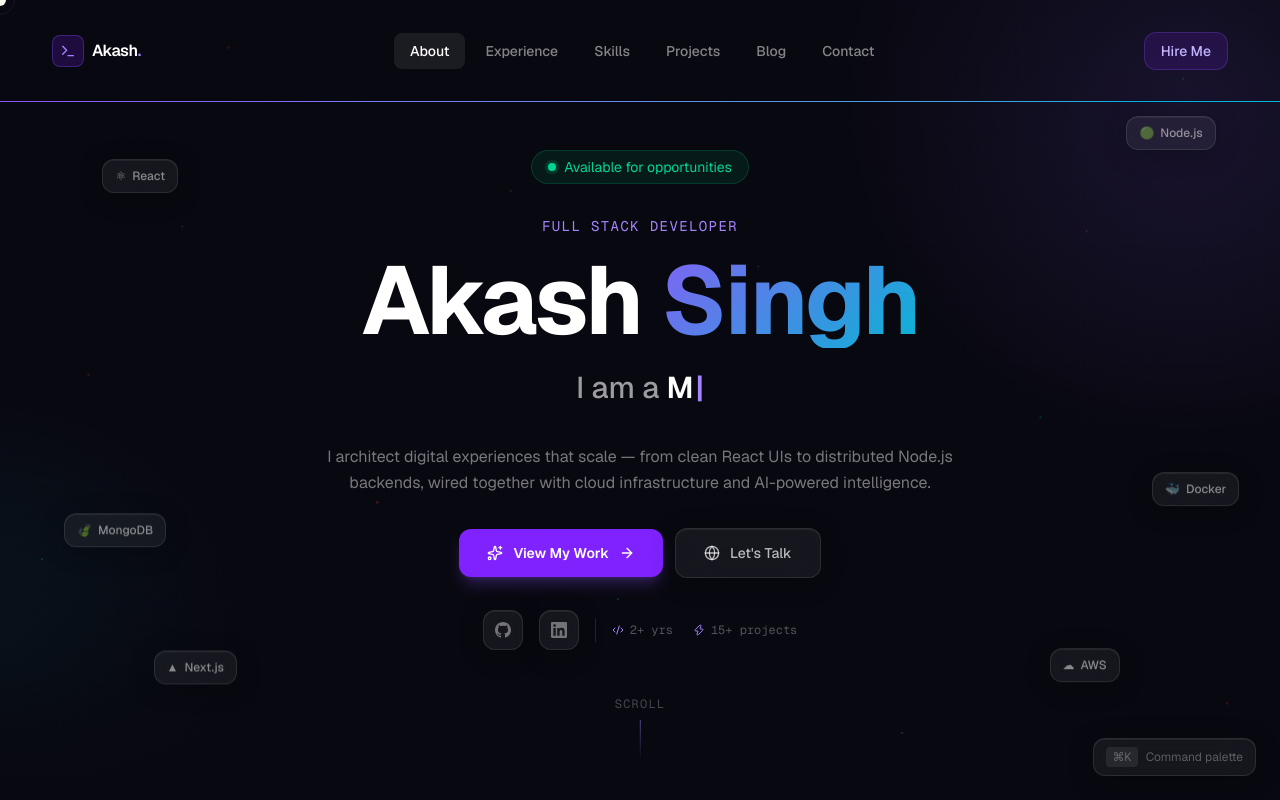
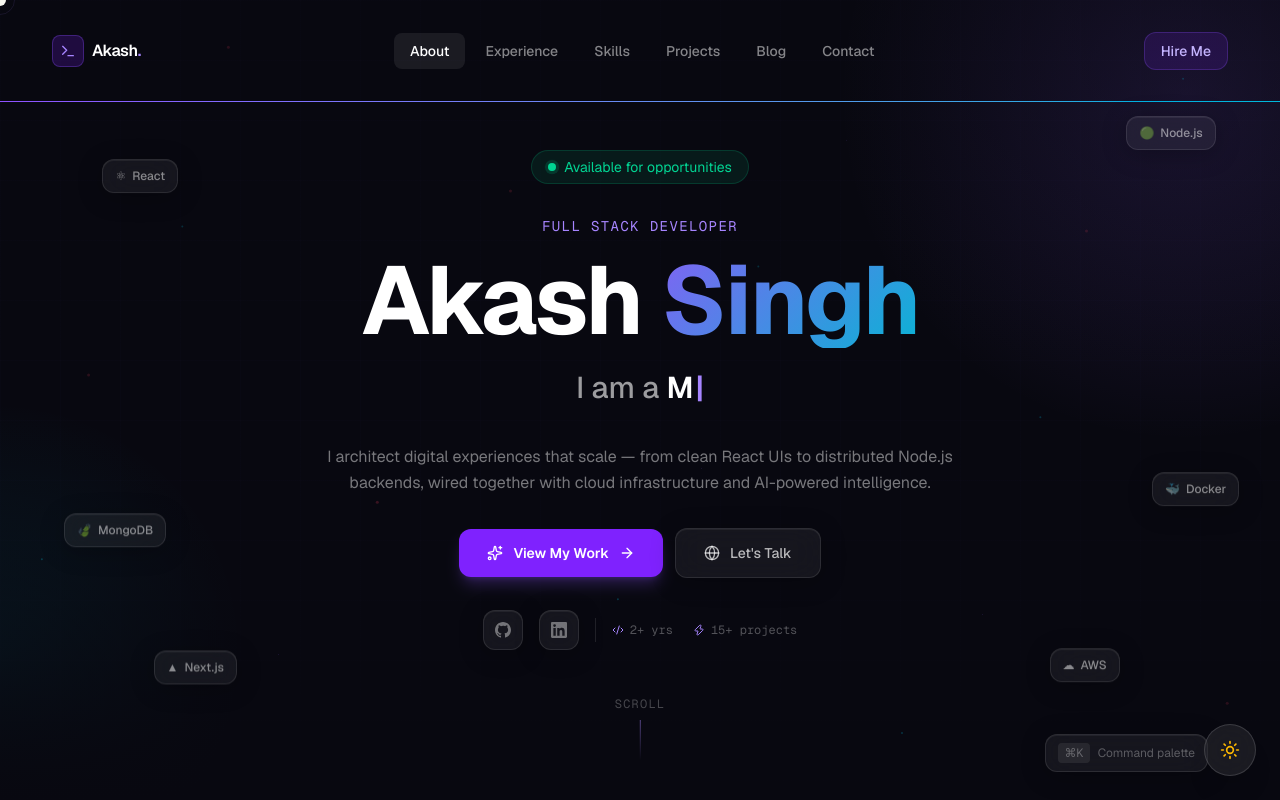
Before and after one commit to Akash-0310/Portfolio, a Next.js app: page / in a window 1280 px wide. Shown: the top 800 px of the page. Built offline with nearby package versions, Linux system fonts and the light colour scheme.

Commit message:
feat: light/dark theme toggle with FAB button and hero text fix

```diff
--- a/src/app/globals.css
+++ b/src/app/globals.css
@@ -252,3 +252,134 @@ body {
   margin: 0 auto;
   max-width: 72rem;
 }
+
+/* ============================================================
+   LIGHT THEME — override every dark-mode token
+   Using html.light selectors (added by next-themes attribute="class")
+   All selectors outrank Tailwind @layer utilities automatically.
+   ============================================================ */
+
+html.light {
+  color-scheme: light;
+}
+
+/* Body & root background */
+html.light body {
+  background-color: #f5f4ff;
+  color: #0f0f1a;
+}
+
+/* Transitions so the switch feels smooth */
+html.light body,
+html.light .glass,
+html.light .glass-strong,
+html.light header,
+html.light section {
+  transition: background-color 0.35s ease, border-color 0.35s ease, color 0.35s ease, box-shadow 0.35s ease;
+}
+
+/* Glass cards → frosted white */
+html.light .glass {
+  background: rgba(255, 255, 255, 0.78) !important;
+  border-color: rgba(0, 0, 0, 0.09) !important;
+  box-shadow: 0 4px 20px rgba(0,0,0,0.07), inset 0 1px 0 rgba(255,255,255,0.95) !important;
+}
+
+html.light .glass-strong {
+  background: rgba(255, 255, 255, 0.92) !important;
+  border-color: rgba(0, 0, 0, 0.10) !important;
+  box-shadow: 0 8px 40px rgba(0,0,0,0.10), inset 0 1px 0 #fff !important;
+}
+
+/* Grid / dot backgrounds */
+html.light .grid-bg {
+  background-image:
+    linear-gradient(rgba(139,92,246,0.07) 1px, transparent 1px),
+    linear-gradient(90deg, rgba(139,92,246,0.07) 1px, transparent 1px) !important;
+}
+html.light .dot-bg {
+  background-image: radial-gradient(circle, rgba(139,92,246,0.12) 1px, transparent 1px) !important;
+}
+
+/* Glow utility classes */
+html.light .glow-primary  { box-shadow: 0 0 20px rgba(139,92,246,0.18), 0 0 60px rgba(139,92,246,0.06) !important; }
+html.light .glow-secondary { box-shadow: 0 0 20px rgba(6,182,212,0.18), 0 0 60px rgba(6,182,212,0.06) !important; }
+
+/* Section divider */
+html.light .section-divider {
+  background: linear-gradient(90deg, transparent, rgba(139,92,246,0.2), rgba(6,182,212,0.2), transparent);
+}
+
+/* ── Text color overrides (white → near-black) ── */
+html.light .text-white       { color: #0f0f1a !important; }
+html.light .text-white\/80   { color: rgba(15,15,26,0.85) !important; }
+html.light .text-white\/70   { color: rgba(15,15,26,0.75) !important; }
+html.light .text-white\/65   { color: rgba(15,15,26,0.70) !important; }
+html.light .text-white\/60   { color: rgba(15,15,26,0.65) !important; }
+html.light .text-white\/55   { color: rgba(15,15,26,0.60) !important; }
+html.light .text-white\/50   { color: rgba(15,15,26,0.55) !important; }
+html.light .text-white\/45   { color: rgba(15,15,26,0.50) !important; }
+html.light .text-white\/40   { color: rgba(15,15,26,0.44) !important; }
+html.light .text-white\/35   { color: rgba(15,15,26,0.38) !important; }
+html.light .text-white\/30   { color: rgba(15,15,26,0.32) !important; }
+html.light .text-white\/25   { color: rgba(15,15,26,0.26) !important; }
+html.light .text-white\/20   { color: rgba(15,15,26,0.20) !important; }
+html.light .text-white\/15   { color: rgba(15,15,26,0.15) !important; }
+html.light .text-white\/10   { color: rgba(15,15,26,0.10) !important; }
+
+/* ── Border overrides ── */
+html.light .border-white\/8  { border-color: rgba(0,0,0,0.07) !important; }
+html.light .border-white\/10 { border-color: rgba(0,0,0,0.08) !important; }
+html.light .border-white\/12 { border-color: rgba(0,0,0,0.09) !important; }
+html.light .border-white\/15 { border-color: rgba(0,0,0,0.10) !important; }
+html.light .border-white\/20 { border-color: rgba(0,0,0,0.12) !important; }
+
+/* ── Background overrides ── */
+html.light .bg-white\/4  { background-color: rgba(0,0,0,0.03) !important; }
+html.light .bg-white\/5  { background-color: rgba(0,0,0,0.04) !important; }
+html.light .bg-white\/6  { background-color: rgba(0,0,0,0.04) !important; }
+html.light .bg-white\/7  { background-color: rgba(0,0,0,0.05) !important; }
+html.light .bg-white\/8  { background-color: rgba(0,0,0,0.06) !important; }
+html.light .bg-white\/10 { background-color: rgba(0,0,0,0.07) !important; }
+
+/* Dark hardcoded backgrounds used in components */
+html.light .bg-\[#080810\]    { background-color: #f5f4ff !important; }
+html.light .bg-\[#0d0d18\]    { background-color: #eeeeff !important; }
+
+/* Gradient overlay stops: replace dark bg with light bg */
+html.light .from-\[#080810\]   { --tw-gradient-from: #f5f4ff var(--tw-gradient-from-position); --tw-gradient-stops: var(--tw-gradient-from), transparent; }
+html.light .from-\[#0d0d18\]   { --tw-gradient-from: #eeeeff var(--tw-gradient-from-position); --tw-gradient-stops: var(--tw-gradient-from), transparent; }
+html.light .to-\[#080810\]     { --tw-gradient-to: #f5f4ff var(--tw-gradient-to-position); }
+html.light .via-transparent    { --tw-gradient-via: transparent; }
+
+/* Overlay backdrops (mobile menu, modals) */
+html.light .bg-\[#080810\]\/90  { background-color: rgba(245,244,255,0.92) !important; }
+html.light .bg-\[#080810\]\/95  { background-color: rgba(245,244,255,0.96) !important; }
+
+/* ── Form fields ── */
+html.light input,
+html.light textarea {
+  background: rgba(0,0,0,0.04) !important;
+  border-color: rgba(0,0,0,0.10) !important;
+  color: #0f0f1a !important;
+}
+html.light input::placeholder,
+html.light textarea::placeholder { color: rgba(15,15,26,0.35) !important; }
+html.light input:focus,
+html.light textarea:focus {
+  border-color: rgba(139,92,246,0.45) !important;
+  background: rgba(139,92,246,0.03) !important;
+}
+
+/* ── Scrollbar ── */
+html.light ::-webkit-scrollbar-thumb { background: rgba(139,92,246,0.28); }
+html.light ::-webkit-scrollbar-track { background: rgba(0,0,0,0.03); }
+
+/* ── Selection ── */
+html.light ::selection { background: rgba(139,92,246,0.18); color: #0f0f1a; }
+
+/* ── LoadingScreen bg ── */
+html.light .fixed.inset-0.bg-\[#080810\] { background-color: #f5f4ff !important; }
+
+/* Mix-blend-mode on custom cursor — still looks good on light */
+html.light .cursor-dot { mix-blend-mode: exclusion; }
--- a/src/app/layout.tsx
+++ b/src/app/layout.tsx
@@ -1,5 +1,6 @@
 import type { Metadata, Viewport } from 'next'
 import { Geist, Geist_Mono } from 'next/font/google'
+import { Providers } from '@/components/special/Providers'
 import './globals.css'
 
 const geistSans = Geist({
@@ -55,8 +56,10 @@ export const metadata: Metadata = {
 }
 
 export const viewport: Viewport = {
-  themeColor: '#080810',
-  colorScheme: 'dark',
+  themeColor: [
+    { media: '(prefers-color-scheme: dark)', color: '#080810' },
+    { media: '(prefers-color-scheme: light)', color: '#f5f4ff' },
+  ],
   width: 'device-width',
   initialScale: 1,
 }
@@ -65,11 +68,13 @@ export default function RootLayout({ children }: { children: React.ReactNode })
   return (
     <html
       lang="en"
-      className={`${geistSans.variable} ${geistMono.variable}`}
+      className={`${geistSans.variable} ${geistMono.variable} dark`}
       suppressHydrationWarning
     >
       <body className="min-h-screen bg-[#080810] text-[#e2e8f0] antialiased overflow-x-hidden">
-        {children}
+        <Providers>
+          {children}
+        </Providers>
       </body>
     </html>
   )
--- a/src/app/page.tsx
+++ b/src/app/page.tsx
@@ -3,6 +3,7 @@ import { useState, useEffect } from 'react'
 import { AnimatePresence } from 'framer-motion'
 import { LoadingScreen } from '@/components/special/LoadingScreen'
 import { CommandPalette, CommandPaletteHint } from '@/components/special/CommandPalette'
+import { ThemeToggle } from '@/components/special/ThemeToggle'
 import { CustomCursor } from '@/components/effects/CustomCursor'
 import { Navbar } from '@/components/layout/Navbar'
 import { Footer } from '@/components/layout/Footer'
@@ -66,6 +67,7 @@ export default function Home() {
             <Contact />
           </main>
           <Footer />
+          <ThemeToggle />
           <CommandPaletteHint />
         </>
       )}
--- a/src/components/special/CommandPalette.tsx
+++ b/src/components/special/CommandPalette.tsx
@@ -123,7 +123,7 @@ export function CommandPalette() {
 export function CommandPaletteHint() {
   return (
     <motion.div
-      className="fixed bottom-6 right-6 z-40 flex items-center gap-2 px-3 py-2 rounded-xl glass text-xs text-white/30 hidden md:flex"
+      className="fixed bottom-7 right-[72px] z-40 flex items-center gap-2 px-3 py-2 rounded-xl glass text-xs text-white/30 hidden md:flex"
       initial={{ opacity: 0, y: 20 }}
       animate={{ opacity: 1, y: 0 }}
       transition={{ delay: 2 }}
--- /dev/null
+++ b/src/components/special/Providers.tsx
@@ -0,0 +1,16 @@
+'use client'
+import { ThemeProvider } from 'next-themes'
+
+export function Providers({ children }: { children: React.ReactNode }) {
+  return (
+    <ThemeProvider
+      attribute="class"
+      defaultTheme="dark"
+      enableSystem={false}
+      disableTransitionOnChange={false}
+      storageKey="portfolio-theme"
+    >
+      {children}
+    </ThemeProvider>
+  )
+}
--- /dev/null
+++ b/src/components/special/ThemeToggle.tsx
@@ -0,0 +1,79 @@
+'use client'
+import { useTheme } from 'next-themes'
+import { useEffect, useState } from 'react'
+import { motion, AnimatePresence } from 'framer-motion'
+import { Sun, Moon } from 'lucide-react'
+
+export function ThemeToggle() {
+  const { theme, setTheme } = useTheme()
+  const [mounted, setMounted] = useState(false)
+
+  useEffect(() => setMounted(true), [])
+
+  if (!mounted) return null
+
+  const isDark = theme === 'dark'
+
+  return (
+    <motion.button
+      onClick={() => setTheme(isDark ? 'light' : 'dark')}
+      className="fixed bottom-6 right-6 z-50 w-13 h-13 rounded-full flex items-center justify-center shadow-xl"
+      style={{
+        width: 52,
+        height: 52,
+        background: isDark ? 'rgba(255,255,255,0.08)' : 'rgba(0,0,0,0.07)',
+        border: isDark ? '1px solid rgba(255,255,255,0.14)' : '1px solid rgba(0,0,0,0.12)',
+        backdropFilter: 'blur(16px)',
+        WebkitBackdropFilter: 'blur(16px)',
+      }}
+      whileHover={{ scale: 1.12, rotate: 15 }}
+      whileTap={{ scale: 0.92 }}
+      initial={{ opacity: 0, y: 20, scale: 0.8 }}
+      animate={{ opacity: 1, y: 0, scale: 1 }}
+      transition={{ delay: 2.2, type: 'spring', stiffness: 380, damping: 28 }}
+      aria-label={`Switch to ${isDark ? 'light' : 'dark'} mode`}
+      data-cursor-hover
+    >
+      <AnimatePresence mode="wait" initial={false}>
+        {isDark ? (
+          <motion.span
+            key="sun"
+            initial={{ rotate: -90, opacity: 0, scale: 0.5 }}
+            animate={{ rotate: 0, opacity: 1, scale: 1 }}
+            exit={{ rotate: 90, opacity: 0, scale: 0.5 }}
+            transition={{ duration: 0.22, ease: 'easeOut' }}
+            className="flex items-center justify-center"
+          >
+            <Sun className="w-5 h-5 text-amber-400" strokeWidth={2} />
+          </motion.span>
+        ) : (
+          <motion.span
+            key="moon"
+            initial={{ rotate: 90, opacity: 0, scale: 0.5 }}
+            animate={{ rotate: 0, opacity: 1, scale: 1 }}
+            exit={{ rotate: -90, opacity: 0, scale: 0.5 }}
+            transition={{ duration: 0.22, ease: 'easeOut' }}
+            className="flex items-center justify-center"
+          >
+            <Moon className="w-5 h-5 text-violet-500" strokeWidth={2} />
+          </motion.span>
+        )}
+      </AnimatePresence>
+
+      <motion.div
+        className="absolute inset-0 rounded-full"
+        animate={{
+          boxShadow: isDark
+            ? '0 0 0 0px rgba(251,191,36,0)'
+            : '0 0 0 0px rgba(139,92,246,0)',
+        }}
+        whileHover={{
+          boxShadow: isDark
+            ? '0 0 18px 4px rgba(251,191,36,0.25)'
+            : '0 0 18px 4px rgba(139,92,246,0.2)',
+        }}
+        transition={{ duration: 0.2 }}
+      />
+    </motion.button>
+  )
+}
```
